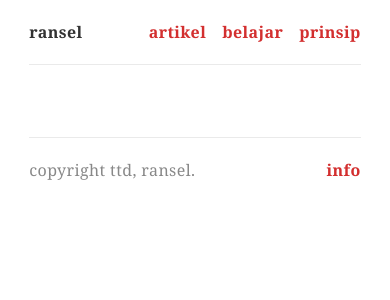
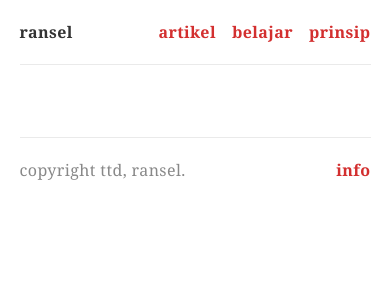
Before and after one commit to tertanda/ransel.github.io, a Jekyll site: the page built from index.md, in a window 390 px wide. Shown: the top 300 px of the page. Built offline with Jekyll 4.4.1, drawn with Linux system fonts in a browser that asks for light colours.

Commit message:
Menambah ukuran konten untuk mobile.

```diff
--- a/_sass/base/base.scss
+++ b/_sass/base/base.scss
@@ -35,7 +35,7 @@ img {
  */
 .page-wrapper {
     margin: 0 auto;
-    width: 85%;
+    width: 90%;
 }
 
 .page-column::after {
```
